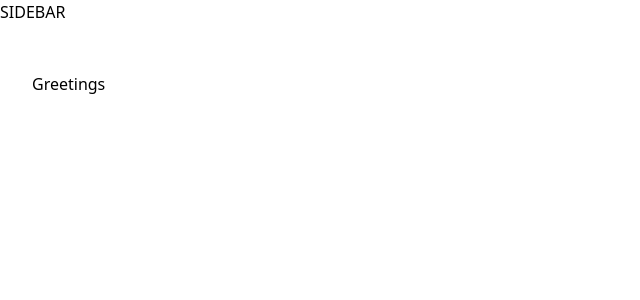
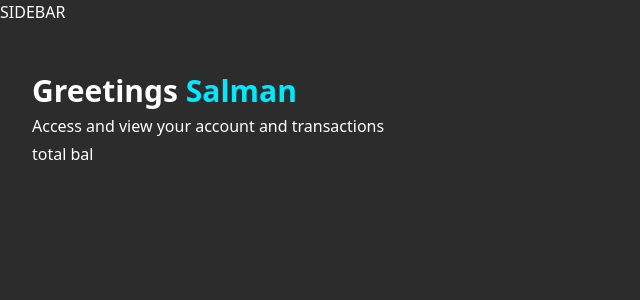
Before and after one commit to sulli0198/sm_banking, a Next.js app: page / in a window 1280 px wide. Shown: the top 300 px of the page, without its empty margins (0-640 px from the left). Built offline with nearby package versions, Linux system fonts and the light colour scheme.

Commit message:
create new component to show balance also change background color

```diff
--- a/app/(root)/page.tsx
+++ b/app/(root)/page.tsx
@@ -2,14 +2,16 @@ import HeaderBox from '@/components/ui/HeaderBox'
 import React from 'react'
 
 const Home = () => {
-          const loggedin = {firstname : "Salman"}
+
+   const loggedin = {firstname : "Salman"}
+
   return (
     <section className="home">
       <div className="home-content">
         <div className="home-header">
           <HeaderBox
             type="welcome"
-            title="Greetings"
+            title='Greetings'
             user={loggedin?.firstname || "Guest"}
             subtext = "Access and view your account and transactions"
           />
--- a/app/globals.css
+++ b/app/globals.css
@@ -380,3 +380,27 @@
     @apply text-16 font-semibold text-black-2 max-xl:hidden;
   }
 }
+
+body {
+  background-color: #2c2c2c; /* Dark grey background */
+  color: white; /* Default text color to white */
+}
+
+/* Specific classes that need to be white */
+.header-box-title {
+  @apply text-white; /* Change header box title to white */
+}
+
+.header-box-subtext {
+  @apply text-white; /* Change header box subtext to white */
+}
+
+/* Ensure other text elements are also white */
+.footer_name,
+.footer_email,
+.footer_name-mobile,
+.footer_email-mobile {
+  @apply text-white; /* Change footer text to white */
+}
+
+/* Add any other specific classes that need to be white */
--- a/components/ui/HeaderBox.tsx
+++ b/components/ui/HeaderBox.tsx
@@ -1,8 +1,24 @@
+import { Span } from "next/dist/trace";
+import TotalBalanceBox from "./TotalBalanceBox";
+
 const HeaderBox = ({ type = "title", title, subtext, user }: HeaderBoxProps) => {
   return (
     <div className="header-box">
-      <h1 className="heaer-box-title">{title}</h1>
-
+      <h1 className="header-box-title">
+        {title}
+        {type === "welcome" && (
+          <span className="text-bankGradient">
+            &nbsp;{user}
+          </span>
+          )
+        }
+        </h1>
+      <p className="header-box-subtext">{subtext}</p>
+      <TotalBalanceBox
+      accounts = {[]}
+      totalBanks = {1}
+      totalCurrentBalance = {1255.32}
+      />
     </div>
   );
 };
--- /dev/null
+++ b/components/ui/TotalBalanceBox.tsx
@@ -0,0 +1,11 @@
+import React from 'react'
+
+const TotalBalanceBox = () => {
+  return (
+    <div>
+      total bal
+    </div>
+  )
+}
+
+export default TotalBalanceBox
--- a/tailwind.config.ts
+++ b/tailwind.config.ts
@@ -23,7 +23,7 @@ const config = {
         fill: {
           1: "rgba(255, 255, 255, 0.10)",
         },
-        bankGradient: "#0179FE",
+        bankGradient: "#00e9ff",
         indigo: {
           500: "#6172F3",
           700: "#3538CD",
```
